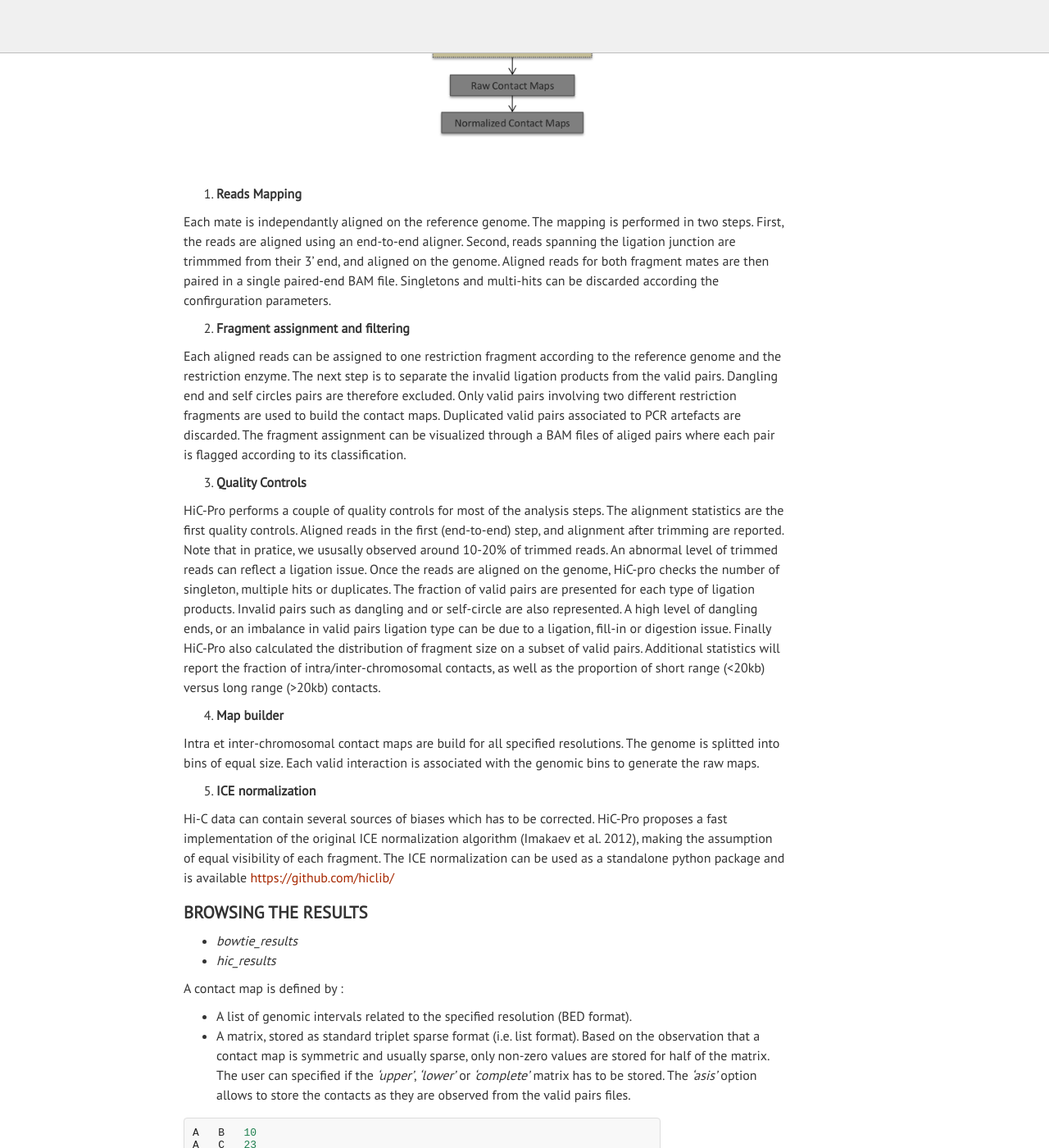
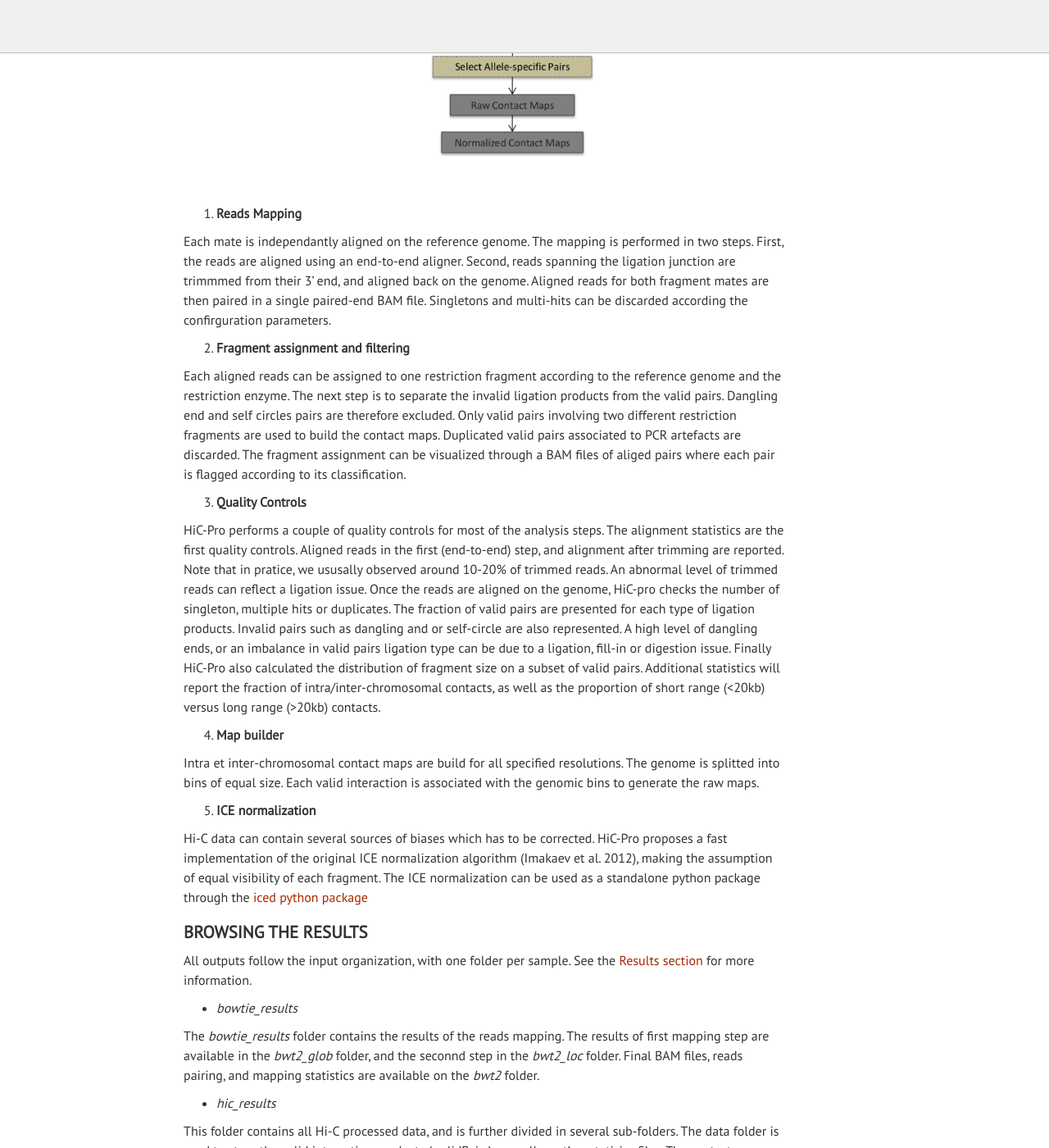
Before and after one commit to nservant/HiC-Pro, a Sphinx documentation site: the page built from doc/MANUAL.rst, in a window 1280 px wide and 1400 px high, scrolled down 3268 px. Shown: the whole window at 82% size. Built offline with Sphinx 7.4.7, drawn with Linux system fonts in a browser that asks for light colours; some of the changed text lies outside the part shown.

Commit message:
update doc

```diff
--- a/doc/MANUAL.rst
+++ b/doc/MANUAL.rst
@@ -9,12 +9,12 @@
 Setting the configuration file
 ==============================
 
-1. Copy and edit the configuration file *'config-hicpro.txt'* in your local folder. The '[' options are optional and can be undefined.
+1. Copy and edit the configuration file *'config-hicpro.txt'* in your local folder. The '[]' options are optional and can be undefined.
 
 +----------------+----------------------------------------+
 | SET UP SYSTEM AND PBS/TORQUE MODE                       |
 +================+========================================+
-| N_CPU          | Number of CPU allows fper job          |
+| N_CPU          | Number of CPU allows per job           |
 +----------------+----------------------------------------+
 | LOGFILE        | Name of the main log file              |
 +----------------+----------------------------------------+
@@ -58,7 +58,7 @@
 +=======================+===================================================================================================================================================+
 | REFERENCE_GENOME      | Reference genome prefix used for genome indexes. *Default: hg19*                                                                                  |
 +-----------------------+---------------------------------------------------------------------------------------------------------------------------------------------------+
-| GENOME_FRAGMENT       | BED file with restriction fragments. Loaded from the ANNOTATION folder in the HiC-Pro installation directory. *Default: HindIII_resfrag_hg19.bed* |
+| GENOME_FRAGMENT       | BED file with restriction fragments. Full path or name of file available in the ANNOTATION folder. *Default: HindIII_resfrag_hg19.bed*            |
 +-----------------------+---------------------------------------------------------------------------------------------------------------------------------------------------+
 | GENOME_SIZE           | Chromsome size file. Loaded from the ANNOTATION folder in the HiC-Pro installation directory. *Default: chrom_hg19.sizes*                         |
 +-----------------------+---------------------------------------------------------------------------------------------------------------------------------------------------+
@@ -111,11 +111,11 @@
   usage : HiC-Pro -i INPUT -o OUTPUT -c CONFIG [-s ANALYSIS_STEP] [-p] [-h] [-v]
   Use option -h|--help for more information
 
-  HiC-Pro 2.5.2
+  HiC-Pro 3.0.0
   ---------------
   OPTIONS
 
-   -i|--input INPUT : input data folder; Must contains a folder per sample with fastq (or bam) files
+   -i|--input INPUT : input data folder; Must contains a folder per sample with input files
    -o|--output OUTPUT : output folder
    -c|--conf CONFIG : configuration file for Hi-C processing
    [-p|--parallel] : if specified run HiC-Pro in PBS/Torque mode
@@ -124,18 +124,18 @@
       proc_hic: perform Hi-C filtering
       quality_checks: run Hi-C quality control plots
       build_contact_maps: build raw inter/intrachromosomal contact maps
-      ice_norm : run ICE normalization on contact maps
+      ice_norm: run ICE normalization on contact maps
    [-h|--help]: help
    [-v|--version]: version
 
 
-As an exemple, if you want to only want to align the sequencing reads, use :
+As an exemple, if you want to only want to only align the sequencing reads and run a quality control, use :
 
 .. code-block:: guess
 
     	MY_INSTALL_PATH/bin/HiC-Pro -i FULL_PATH_TO_RAW_DATA -o FULL_PATH_TO_OUTPUTS -c MY_LOCAL_CONFIG_FILE -s mapping -s quality_checks
 
-Note that in sequential mode, the INPUT argument depends on the analysis steps.
+Note that in sequential mode, the INPUT argument depends on the analysis step. See te `user's cases <USER_CASES.rst>`_ for more examples.
 
 +-----------------------+--------------------+
 | INPUT DATA TYPE IN STEPWISE MODE           |
@@ -152,11 +152,10 @@
 +-----------------------+--------------------+
 
 
-See te `user's cases <USER_CASES.rst>`_ for more examples.
-
-
 How does HiC-Pro work ?
 =======================
+
+The HiC-Pro workflow can be divided in five main steps presented below.
 
 .. figure:: images/hicpro_wkflow.png
    :scale: 80%
@@ -164,7 +163,7 @@
 
 1. **Reads Mapping**
 
-Each mate is independantly aligned on the reference genome. The mapping is performed in two steps. First, the reads are aligned using an end-to-end aligner. Second, reads spanning the ligation junction are trimmmed from their 3' end, and aligned on the genome. Aligned reads for both fragment mates are then paired in a single paired-end BAM file. Singletons and multi-hits can be discarded according the confirguration parameters.
+Each mate is independantly aligned on the reference genome. The mapping is performed in two steps. First, the reads are aligned using an end-to-end aligner. Second, reads spanning the ligation junction are trimmmed from their 3' end, and aligned back on the genome. Aligned reads for both fragment mates are then paired in a single paired-end BAM file. Singletons and multi-hits can be discarded according the confirguration parameters.
 
 2. **Fragment assignment and filtering**
 
@@ -185,27 +184,21 @@
 
 5. **ICE normalization**
 
-Hi-C data can contain several sources of biases which has to be corrected. HiC-Pro proposes a fast implementation of the original ICE normalization algorithm (Imakaev et al. 2012), making the assumption of equal visibility of each fragment. The ICE normalization can be used as a standalone python package and is available `<https://github.com/hiclib/>`_
+Hi-C data can contain several sources of biases which has to be corrected. HiC-Pro proposes a fast implementation of the original ICE normalization algorithm (Imakaev et al. 2012), making the assumption of equal visibility of each fragment. The ICE normalization can be used as a standalone python package through the `iced python package <https://github.com/hiclib/>`_
 
 
 Browsing the results
 ====================
 
+All outputs follow the input organization, with one folder per sample.
+See the `Results section <RESULTS.rst>`_ for more information.
+
 * *bowtie_results*
+
+The *bowtie_results* folder contains the results of the reads mapping. The results of first mapping step are available in the *bwt2_glob* folder, and the seconnd step in the *bwt2_loc* folder. Final BAM files, reads pairing, and mapping statistics are available on the *bwt2* folder.
 
 * *hic_results*
 
-A contact map is defined by :
-
-* A list of genomic intervals related to the specified resolution (BED format).
-* A matrix, stored as standard triplet sparse format (i.e. list format). Based on the observation that a contact map is symmetric and usually sparse, only non-zero values are stored for half of the matrix. The user can specified if the *'upper'*, *'lower'* or *'complete'* matrix has to be stored. The *'asis'* option allows to store the contacts as they are observed from the valid pairs files.
-
-::
-
-   A   B   10
-   A   C   23
-   B   C   24
-   (...)
-
-
-This format is memory efficient, and is compatible with other analysis softwares such as the `HiTC Bioconductor package <http://bioconductor.org/packages/release/bioc/html/HiTC.html>`_.
+This folder contains all Hi-C processed data, and is further divided in several sub-folders.
+The data folder is used to store the valid interaction products (.validPairs), as well as other statisics files.
+The contact maps are then available in the *matrix* folder. The *matrix* folder is organized with *raw* and *iced* contact maps for all resolutions.
--- a/doc/RESULTS.rst
+++ b/doc/RESULTS.rst
@@ -1,2 +1,33 @@
 HiC-Pro Results
 ===============
+
+Mapping results
+---------------
+
+The *bowtie_results* folder contains the results of the reads mapping. The results of first mapping step are available in the *bwt2_glob* folder, and the seconnd step in the *bwt2_loc* folder. Final BAM files, reads pairing, and mapping statistics are available on the *bwt2* folder.
+
+List of valid interaction products
+----------------------------------
+
+The *hic_results* folder contains all Hi-C processed data, and is further divided in several sub-folders.
+The data folder is used to store the valid interaction products (.validPairs), as well as other statisics files.
+
+Intra and inter-chromosomal contact maps
+----------------------------------------
+
+The contact maps are then available in the *matrix* folder.
+
+A contact map is defined by :
+
+* A list of genomic intervals related to the specified resolution (BED format).
+* A matrix, stored as standard triplet sparse format (i.e. list format). Based on the observation that a contact map is symmetric and usually sparse, only non-zero values are stored for half of the matrix. The user can specified if the *'upper'*, *'lower'* or *'complete'* matrix has to be stored. The *'asis'* option allows to store the contacts as they are observed from the valid pairs files.
+
+::
+
+   A   B   10
+   A   C   23
+   B   C   24
+   (...)
+
+
+This format is memory efficient, and is compatible with other analysis softwares such as the `HiTC Bioconductor package <http://bioconductor.org/packages/release/bioc/html/HiTC.html>`_. The *matrix* folder is organized with *raw* and *iced* contact maps for all resolutions.
```
Also changed, not shown: other parts of doc/MANUAL.rst (+1 -1 lines), README.rst (+12 -9 lines), doc/AS.rst (+30 -1 lines), doc/FAQ.rst (+22 -1 lines), doc/UTILS.rst (+5 -4 lines), 1 other file.
